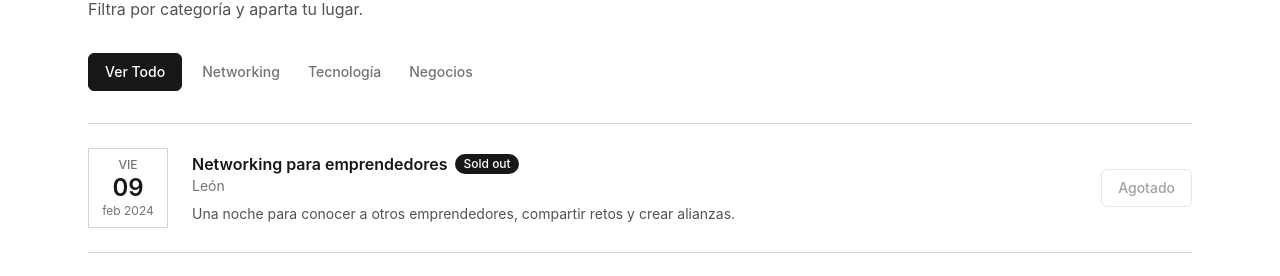
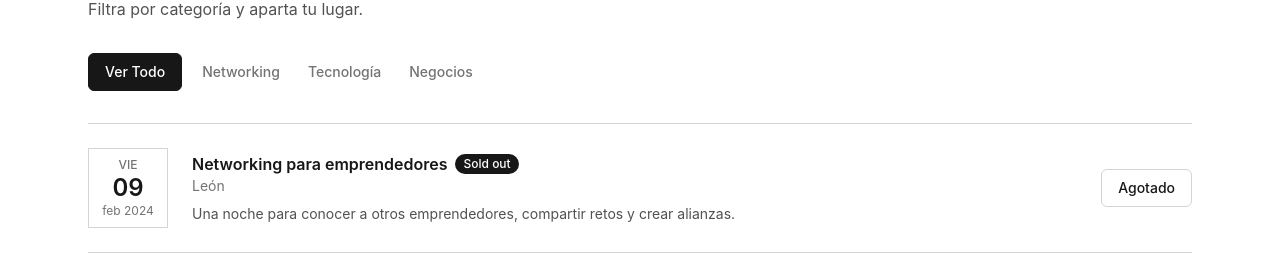
Before and after one commit to roccassa/residencias_beaken, a React (Vite) app in the folder frontend/: page /eventos in a window 1280 px wide. Shown: the part 1019-1295 px from the top of the page. Built offline with nearby package versions, Linux system fonts and the light colour scheme.

Commit message:
Botones de reinscripcion se redirigen a pagina de registro

```diff
--- a/frontend/src/components/Proceso.jsx
+++ b/frontend/src/components/Proceso.jsx
@@ -50,10 +50,7 @@ export default function Proceso({ variant }) {
         >
           Registrarse
         </a>
-        <a href="#" className="tw:flex tw:items-center tw:gap-1 tw:text-sm tw:font-medium tw:text-neutral-900 tw:hover:text-neutral-500">
-          Más
-          <span aria-hidden="true">›</span>
-        </a>
+
       </div>
     </section>
   )
--- a/frontend/src/components/cursos/CourseCard.jsx
+++ b/frontend/src/components/cursos/CourseCard.jsx
@@ -1,5 +1,10 @@
+import { Link } from 'react-router-dom'
+
 const dayName = new Intl.DateTimeFormat('es', { weekday: 'short' })
 const monthYear = new Intl.DateTimeFormat('es', { month: 'short', year: 'numeric' })
+
+const botonClass =
+  'tw:shrink-0 tw:rounded-md tw:border tw:border-neutral-300 tw:px-4 tw:py-2 tw:text-sm tw:font-medium tw:text-neutral-900 tw:hover:bg-neutral-50'
 
 export default function CourseCard({ curso }) {
   const fecha = new Date(curso.fechaInicio)
@@ -36,13 +41,19 @@ export default function CourseCard({ curso }) {
         </div>
       </div>
 
-      <button
-        type="button"
-        disabled={agotado}
-        className="tw:shrink-0 tw:rounded-md tw:border tw:border-neutral-300 tw:px-4 tw:py-2 tw:text-sm tw:font-medium tw:text-neutral-900 tw:hover:bg-neutral-50 tw:disabled:cursor-not-allowed tw:disabled:border-neutral-200 tw:disabled:text-neutral-400 tw:disabled:hover:bg-transparent"
-      >
-        {agotado ? 'Agotado' : 'Inscribirme'}
-      </button>
+      {agotado ? (
+        <button
+          type="button"
+          disabled
+          className={`${botonClass} tw:cursor-not-allowed tw:border-neutral-200 tw:text-neutral-400 tw:hover:bg-transparent`}
+        >
+          Agotado
+        </button>
+      ) : (
+        <Link to={`/registro?actividad=${curso.id}`} className={botonClass}>
+          Inscribirme
+        </Link>
+      )}
     </article>
   )
 }
--- a/frontend/src/components/eventos/EventoRow.jsx
+++ b/frontend/src/components/eventos/EventoRow.jsx
@@ -1,5 +1,10 @@
+import { Link } from 'react-router-dom'
+
 const dayName = new Intl.DateTimeFormat('es', { weekday: 'short' })
 const monthYear = new Intl.DateTimeFormat('es', { month: 'short', year: 'numeric' })
+
+const botonClass =
+  'tw:shrink-0 tw:rounded-md tw:border tw:border-neutral-300 tw:px-4 tw:py-2 tw:text-sm tw:font-medium tw:text-neutral-900 tw:hover:bg-neutral-50'
 
 export default function EventoRow({ evento }) {
   const fecha = new Date(evento.fechaInicio)
@@ -36,13 +41,19 @@ export default function EventoRow({ evento }) {
         </div>
       </div>
 
-      <button
-        type="button"
-        disabled={agotado}
-        className="tw:shrink-0 tw:rounded-md tw:border tw:border-neutral-300 tw:px-4 tw:py-2 tw:text-sm tw:font-medium tw:text-neutral-900 tw:hover:bg-neutral-50 tw:disabled:cursor-not-allowed tw:disabled:border-neutral-200 tw:disabled:text-neutral-400 tw:disabled:hover:bg-transparent"
-      >
-        {agotado ? 'Agotado' : 'Inscribirme'}
-      </button>
+      {agotado ? (
+        <button
+          type="button"
+          disabled
+          className={`${botonClass} tw:cursor-not-allowed tw:border-neutral-200 tw:text-neutral-400 tw:hover:bg-transparent`}
+        >
+          Agotado
+        </button>
+      ) : (
+        <Link to={`/registro?actividad=${evento.id}`} className={botonClass}>
+          Inscribirme
+        </Link>
+      )}
     </article>
   )
 }
--- a/frontend/src/components/inscripcion/FormularioInscripcion.jsx
+++ b/frontend/src/components/inscripcion/FormularioInscripcion.jsx
@@ -1,4 +1,5 @@
 import { useState } from 'react'
+import { useSearchParams } from 'react-router-dom'
 import { cursos } from '../../data/cursos'
 import { talleres } from '../../data/talleres'
 import { eventos } from '../../data/eventos'
@@ -29,6 +30,8 @@ const estaAgotada = (item) => item.inscritosConfirmados >= item.capacidadMaxima
 
 export default function FormularioInscripcion() {
   const [enviado, setEnviado] = useState(false)
+  const [searchParams] = useSearchParams()
+  const actividadPreseleccionada = searchParams.get('actividad') || ''
 
   function handleSubmit(e) {
     e.preventDefault()
@@ -80,7 +83,13 @@ export default function FormularioInscripcion() {
           </div>
 
           <Field label="Elige un curso, taller o evento" htmlFor="actividad" required>
-            <select id="actividad" name="actividad" required defaultValue="" className={inputClass}>
+            <select
+              id="actividad"
+              name="actividad"
+              required
+              defaultValue={actividadPreseleccionada}
+              className={inputClass}
+            >
               <option value="" disabled>
                 Selecciona una opción
               </option>
--- a/frontend/src/components/talleres/AgendaTalleres.jsx
+++ b/frontend/src/components/talleres/AgendaTalleres.jsx
@@ -1,4 +1,5 @@
 import { useRef, useState } from 'react'
+import { Link } from 'react-router-dom'
 import { talleres } from '../../data/talleres'
 import SectionHeading from '../SectionHeading'
 import TallerCard from './TallerCard'
@@ -33,12 +34,12 @@ export default function AgendaTalleres() {
           title="Formación para todos"
           description="Elige entre presencial u online. Aparta tu lugar hoy."
         />
-        <a
-          href="#"
+        <Link
+          to="/registro"
           className="tw:inline-flex tw:w-fit tw:h-fit tw:shrink-0 tw:items-center tw:rounded-md tw:bg-neutral-900 tw:px-4 tw:py-2 tw:text-sm tw:font-medium tw:text-white tw:hover:bg-neutral-700"
         >
           Inscribirme
-        </a>
+        </Link>
       </div>
 
       <div
--- a/frontend/src/components/talleres/TallerCard.jsx
+++ b/frontend/src/components/talleres/TallerCard.jsx
@@ -1,3 +1,5 @@
+import { Link } from 'react-router-dom'
+
 const dayNumber = new Intl.DateTimeFormat('es', { day: '2-digit' })
 const month = new Intl.DateTimeFormat('es', { month: 'short' })
 
@@ -38,13 +40,13 @@ export default function TallerCard({ taller }) {
         {taller.descripcion}
       </p>
 
-      <a
-        href="#"
-        className="tw:mt-1 tw:inline-flex  tw:gap-1 tw:text-sm tw:font-medium tw:text-neutral-900 tw:hover:text-neutral-500"
+      <Link
+        to={`/registro?actividad=${taller.id}`}
+        className="tw:mt-1 tw:inline-flex tw:gap-1 tw:text-sm tw:font-medium tw:text-neutral-900 tw:hover:text-neutral-500"
       >
         Inscribirme
         <span aria-hidden="true">›</span>
-      </a>
+      </Link>
     </article>
   )
 }
```
Also changed, not shown: 1 other file (tests, documents, lock files or other folders).
